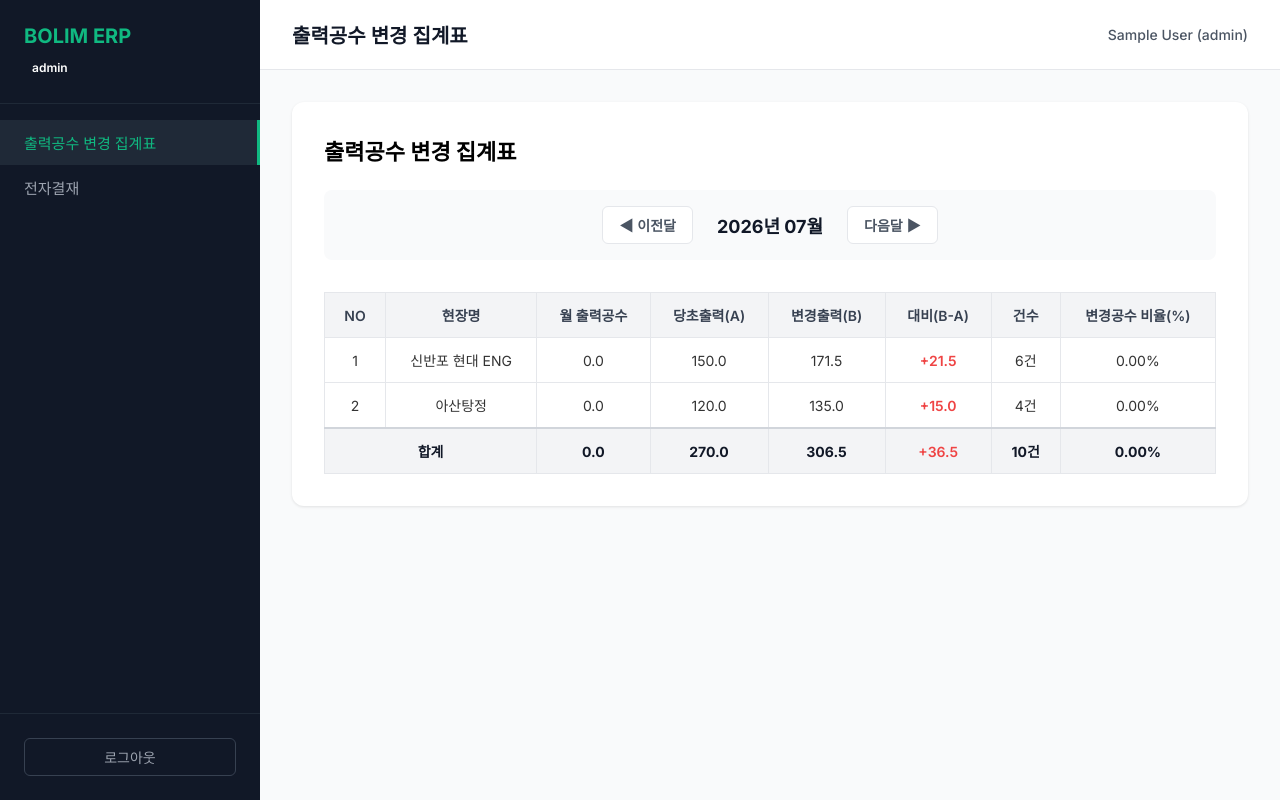
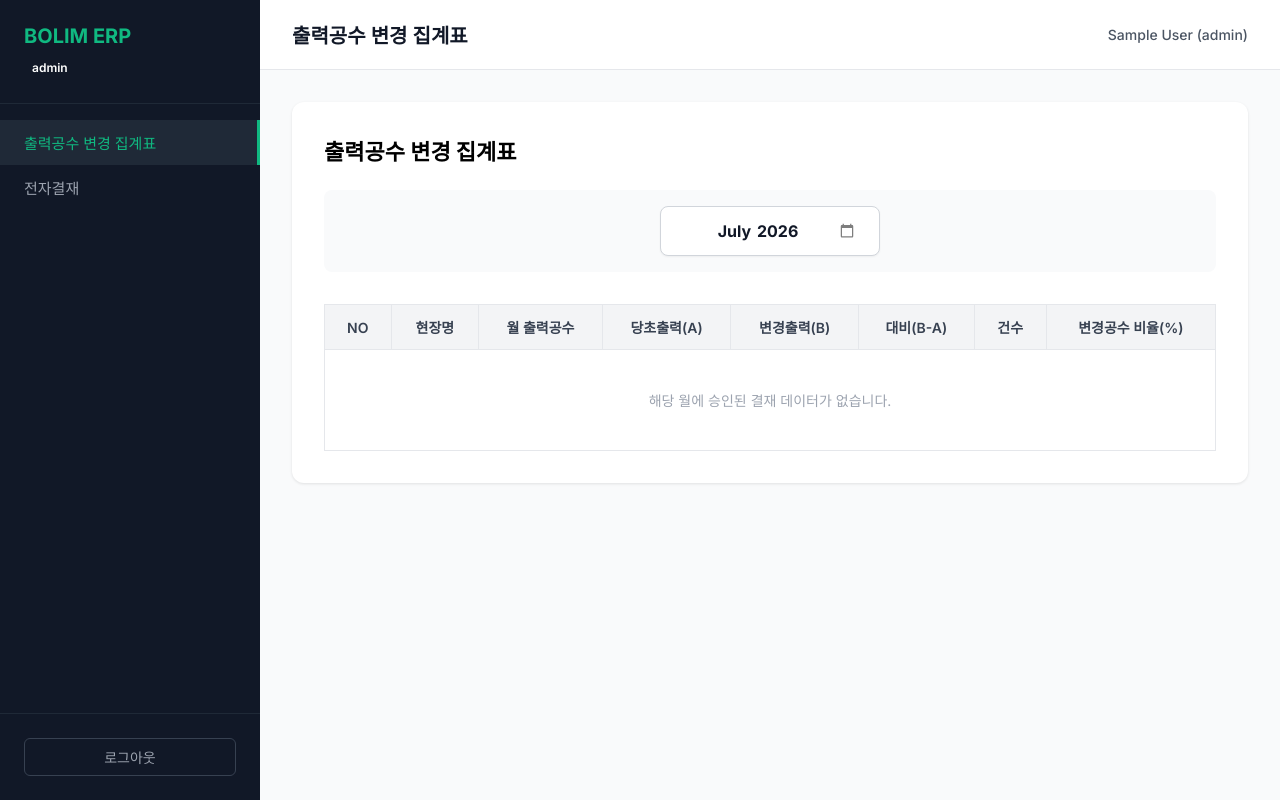
Before and after one commit to dh7439-creator/ERP, a Next.js app: page /summary in a window 1280 px wide. Built offline with nearby package versions, Linux system fonts and the light colour scheme; sample sign-in values are in the browser's storage.

Commit message:
전자결재 출력공수 변경집게표 연계 및 달려내용 변경

```diff
--- a/src/app/(dashboard)/summary/page.tsx
+++ b/src/app/(dashboard)/summary/page.tsx
@@ -40,12 +40,10 @@ export default function SummaryPage() {
     setSaveMessage('');
   }, [monthKey]);
 
-  const handlePrevMonth = () => {
-    setCurrentDate(prev => new Date(prev.getFullYear(), prev.getMonth() - 1, 1));
-  };
-
-  const handleNextMonth = () => {
-    setCurrentDate(prev => new Date(prev.getFullYear(), prev.getMonth() + 1, 1));
+  const handleMonthChange = (e: React.ChangeEvent<HTMLInputElement>) => {
+    if (e.target.value) {
+      setCurrentDate(new Date(`${e.target.value}-01T00:00:00`));
+    }
   };
 
   const handleInputChange = (siteName: string, value: string) => {
@@ -99,9 +97,12 @@ export default function SummaryPage() {
       </div>
 
       <div className={styles.filterSection}>
-        <button className={styles.monthBtn} onClick={handlePrevMonth}>◀ 이전달</button>
-        <span className={styles.currentMonth}>{year}년 {month}월</span>
-        <button className={styles.monthBtn} onClick={handleNextMonth}>다음달 ▶</button>
+        <input
+          type="month"
+          className={styles.monthPicker}
+          value={monthKey}
+          onChange={handleMonthChange}
+        />
       </div>
 
       <div className={styles.tableWrapper}>
@@ -138,6 +139,7 @@ export default function SummaryPage() {
                         <input
                           type="text"
                           className={styles.numInput}
+                          style={{ width: '80px', textAlign: 'center', border: '1px solid #10B981', backgroundColor: '#ECFDF5', padding: '4px', borderRadius: '4px' }}
                           value={inputs[row.siteName] ?? ''}
                           onChange={(e) => handleInputChange(row.siteName, e.target.value)}
                           placeholder="0.0"
--- a/src/app/(dashboard)/summary/summary.module.css
+++ b/src/app/(dashboard)/summary/summary.module.css
@@ -42,28 +42,43 @@
   border-radius: 8px;
 }
 
-.monthBtn {
-  background: none;
-  border: 1px solid #E5E7EB;
-  border-radius: 6px;
-  padding: 8px 16px;
-  font-size: 14px;
-  font-weight: 600;
-  color: #4B5563;
+.monthPicker {
+  appearance: none;
+  -webkit-appearance: none;
+  border: 1px solid #D1D5DB;
+  background-color: #FFFFFF;
+  border-radius: 8px;
+  padding: 12px 20px;
+  font-size: 16px;
+  font-weight: 700;
+  color: #111827;
   cursor: pointer;
-  background-color: #FFFFFF;
-  transition: all 0.2s;
+  box-shadow: 0 1px 2px rgba(0,0,0,0.05);
+  transition: all 0.2s ease-in-out;
+  font-family: inherit;
+  text-align: center;
 }
 
-.monthBtn:hover {
-  background-color: #F3F4F6;
-  border-color: #D1D5DB;
+.monthPicker:hover {
+  border-color: #3B82F6;
+  box-shadow: 0 4px 6px rgba(59, 130, 246, 0.1);
 }
 
-.currentMonth {
-  font-size: 18px;
-  font-weight: 700;
-  color: #111827;
+.monthPicker:focus {
+  outline: none;
+  border-color: #3B82F6;
+  box-shadow: 0 0 0 3px rgba(59, 130, 246, 0.2);
+}
+
+.monthPicker::-webkit-calendar-picker-indicator {
+  cursor: pointer;
+  opacity: 0.5;
+  transition: opacity 0.2s;
+  padding: 4px;
+}
+
+.monthPicker::-webkit-calendar-picker-indicator:hover {
+  opacity: 1;
 }
 
 .tableWrapper {
--- a/src/lib/data.ts
+++ b/src/lib/data.ts
@@ -11,21 +11,7 @@ export interface SummaryRow extends SiteData {
   ratio: number; // 변경공수 비율 (%)
 }
 
-// 전자결재 연동 가상 데이터 (월별로 고정된 더미)
-const MOCK_APPROVAL_DATA: Record<string, SiteData[]> = {
-  '2026-07': [
-    { siteName: '신반포 현대 ENG', originalManhours: 150.0, changedManhours: 171.5, count: 6 },
-    { siteName: '아산탕정', originalManhours: 120.0, changedManhours: 135.0, count: 4 },
-  ],
-  '2026-08': [
-    { siteName: '신반포 현대 ENG', originalManhours: 160.0, changedManhours: 170.0, count: 5 },
-    { siteName: '아산탕정', originalManhours: 130.0, changedManhours: 130.0, count: 2 },
-    { siteName: '평택 고덕 현장', originalManhours: 200.0, changedManhours: 250.0, count: 8 },
-  ],
-  '2026-09': [
-    { siteName: '신반포 현대 ENG', originalManhours: 140.0, changedManhours: 160.0, count: 4 },
-  ]
-};
+import { getDocuments } from './approval';
 
 // 월 출력공수 데이터 저장 (LocalStorage 모의)
 // 브라우저 환경에서만 동작하므로 안전하게 접근
@@ -51,8 +37,35 @@ export function saveMonthlyManhours(month: string, data: Record<string, number>)
 }
 
 export function getSummaryData(month: string): SummaryRow[] {
-  // 1. 해당 월의 전자결재 연동 데이터 가져오기
-  const approvalData = MOCK_APPROVAL_DATA[month] || [];
+  // 1. 해당 월의 실제 전자결재 데이터 가져오기 (결재완료, 수정완료만)
+  const allDocs = getDocuments();
+  const monthDocs = allDocs.filter(doc => {
+    const isCompleted = doc.status === '결재완료' || doc.status === '수정완료';
+    const docDate = doc.completeDate || doc.draftDate;
+    return isCompleted && docDate.startsWith(month);
+  });
+
+  const siteMap: Record<string, SiteData> = {};
+
+  monthDocs.forEach(doc => {
+    if (!siteMap[doc.siteName]) {
+      siteMap[doc.siteName] = {
+        siteName: doc.siteName,
+        originalManhours: 0,
+        changedManhours: 0,
+        count: 0
+      };
+    }
+
+    siteMap[doc.siteName].count += 1;
+
+    doc.rows.forEach(row => {
+      siteMap[doc.siteName].originalManhours += (Number(row.originalA) || 0);
+      siteMap[doc.siteName].changedManhours += (Number(row.changedB) || 0);
+    });
+  });
+
+  const approvalData = Object.values(siteMap);
 
   // 2. 관리자가 입력/저장한 월 출력공수 데이터 가져오기
   const monthlyManhoursData = getMonthlyManhours(month);
```
